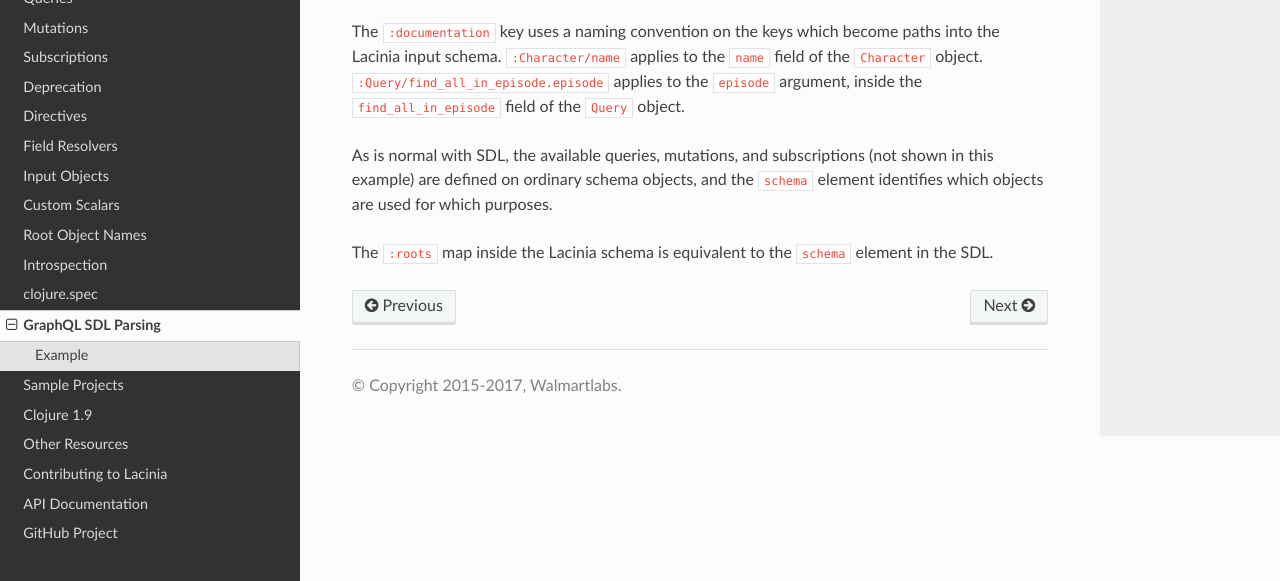
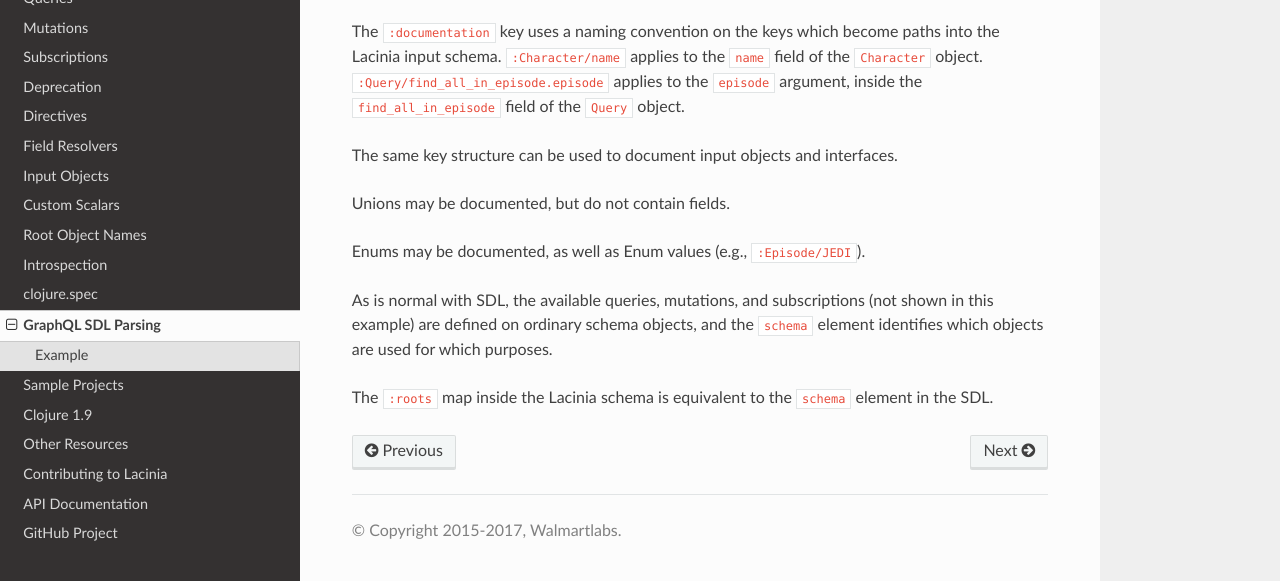
Before and after one commit to walmartlabs/lacinia, a Sphinx documentation site: the page built from docs/schema/parsing.rst, in a window 1280 px wide and 900 px high, scrolled down 1395 px, cut to the strip 319-900 px from the top of the window. Built offline with Sphinx 7.4.7 and the Read the Docs theme 2.0.0, drawn with Linux system fonts in a browser that asks for light colours.

Commit message:
Support documenting enums, interfaces, and unions parsed from SDL

```diff
--- a/docs/schema/parsing.rst
+++ b/docs/schema/parsing.rst
@@ -60,6 +60,12 @@ The ``:documentation`` key uses a naming convention on the keys which become pat
 ``:Query/find_all_in_episode.episode`` applies to the ``episode`` argument, inside the ``find_all_in_episode`` field
 of the ``Query`` object.
 
+The same key structure can be used to document input objects and interfaces.
+
+Unions may be documented, but do not contain fields.
+
+Enums may be documented, as well as Enum values (e.g., ``:Episode/JEDI``).
+
 As is normal with SDL, the available queries, mutations, and subscriptions (not shown in this example)
 are defined on ordinary schema objects, and the ``schema`` element identifies which objects are used for
 which purposes.
```
Also changed, not shown: CHANGES.md (+3 -0 lines), 6 other files.
